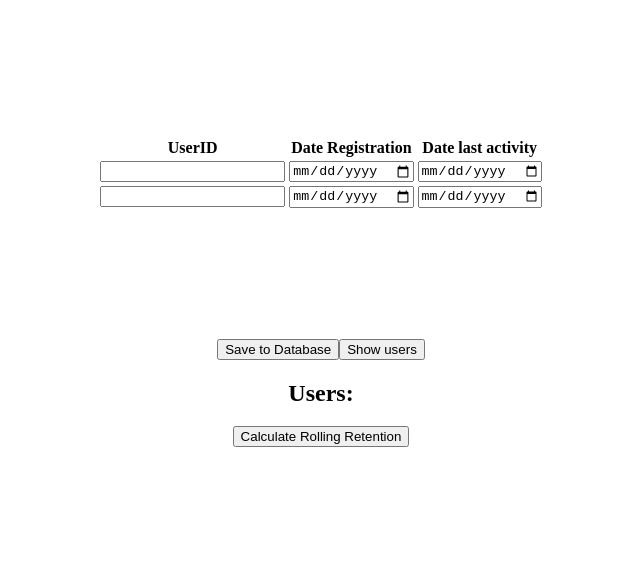
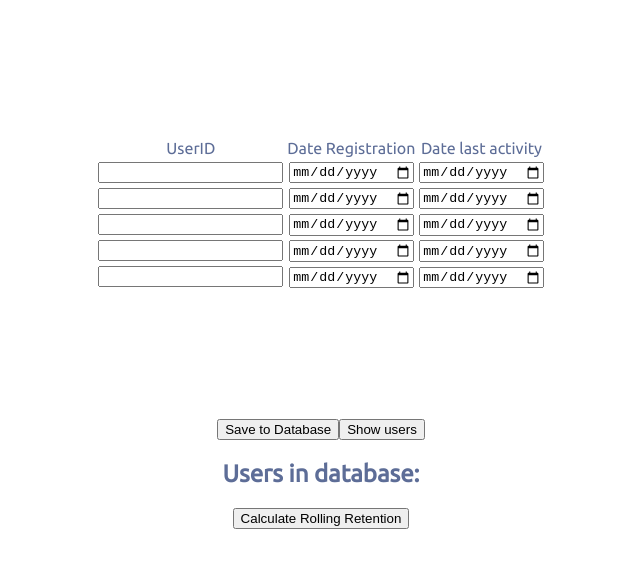
Before and after one commit to leokotman/react-users-table, a React (Create React App) app: page / in a window 1280 px wide. Shown: the top 568 px of the page, without its empty margins (319-959 px from the left). Built offline with nearby package versions, Linux system fonts and the light colour scheme.

Commit message:
styled a bit

```diff
--- a/public/index.html
+++ b/public/index.html
@@ -9,6 +9,8 @@
       name="description"
       content="Web site created using create-react-app"
     />
+    <link rel="preconnect" href="https://fonts.gstatic.com">
+    <link href="https://fonts.googleapis.com/css2?family=Ubuntu:wght@300;400&display=swap" rel="stylesheet">
     <link rel="apple-touch-icon" href="%PUBLIC_URL%/logo192.png" />
     <!--
       manifest.json provides metadata used when your web app is installed on a
--- a/src/App.css
+++ b/src/App.css
@@ -2,6 +2,9 @@
   text-align: center;
   width: 80vw;
   margin: 0 auto;
+  font-family: "Ubuntu", Arial, Helvetica, sans-serif;
+  font-size: 1rem;
+  color: #5D6D97;
 }
 
 .App table {
@@ -9,3 +12,14 @@
   padding: 10vw 0;
   box-sizing: border-box;
 }
+table th {
+  font-weight: 400;
+}
+table td {
+  font-weight: 300;
+}
+#users {
+  display: flex;
+  flex-wrap: wrap;
+  gap: 1rem;
+}
--- a/src/App.jsx
+++ b/src/App.jsx
@@ -159,6 +159,111 @@ function App() {
               />
             </td>
           </tr>
+          <tr>
+            <td>
+              <input
+                type="number"
+                min="0"
+                name=""
+                id=""
+                onBlur={(event) => {
+                  setId((id) => [...id, event.target.value]);
+                }}
+              />
+            </td>
+            <td>
+              <input
+                type="date"
+                onBlur={(event) => {
+                  setRegistryDate((registryDate) => [
+                    ...registryDate,
+                    event.target.value,
+                  ]);
+                }}
+              />
+            </td>
+            <td>
+              <input
+                type="date"
+                onBlur={(event) => {
+                  setLastActivityDate((lastActivityDate) => [
+                    ...lastActivityDate,
+                    event.target.value,
+                  ]);
+                }}
+              />
+            </td>
+          </tr>
+          <tr>
+            <td>
+              <input
+                type="number"
+                min="0"
+                name=""
+                id=""
+                onBlur={(event) => {
+                  setId((id) => [...id, event.target.value]);
+                }}
+              />
+            </td>
+            <td>
+              <input
+                type="date"
+                onBlur={(event) => {
+                  setRegistryDate((registryDate) => [
+                    ...registryDate,
+                    event.target.value,
+                  ]);
+                }}
+              />
+            </td>
+            <td>
+              <input
+                type="date"
+                onBlur={(event) => {
+                  setLastActivityDate((lastActivityDate) => [
+                    ...lastActivityDate,
+                    event.target.value,
+                  ]);
+                }}
+              />
+            </td>
+          </tr>
+          <tr>
+            <td>
+              <input
+                type="number"
+                min="0"
+                name=""
+                id=""
+                onBlur={(event) => {
+                  setId((id) => [...id, event.target.value]);
+                }}
+              />
+            </td>
+            <td>
+              <input
+                type="date"
+                onBlur={(event) => {
+                  setRegistryDate((registryDate) => [
+                    ...registryDate,
+                    event.target.value,
+                  ]);
+                }}
+              />
+            </td>
+            <td>
+              <input
+                type="date"
+                onBlur={(event) => {
+                  setLastActivityDate((lastActivityDate) => [
+                    ...lastActivityDate,
+                    event.target.value,
+                  ]);
+                }}
+              />
+            </td>
+          </tr>
         </tbody>
       </table>
       <button type="submit" onClick={addUser}>
@@ -168,7 +273,7 @@ function App() {
         Show users
       </button>
       <section>
-        <h1>Users:</h1>
+        <h1>Users in database:</h1>
         {usersList.map((value, key) => {
           return (
             <p id="users">
```
